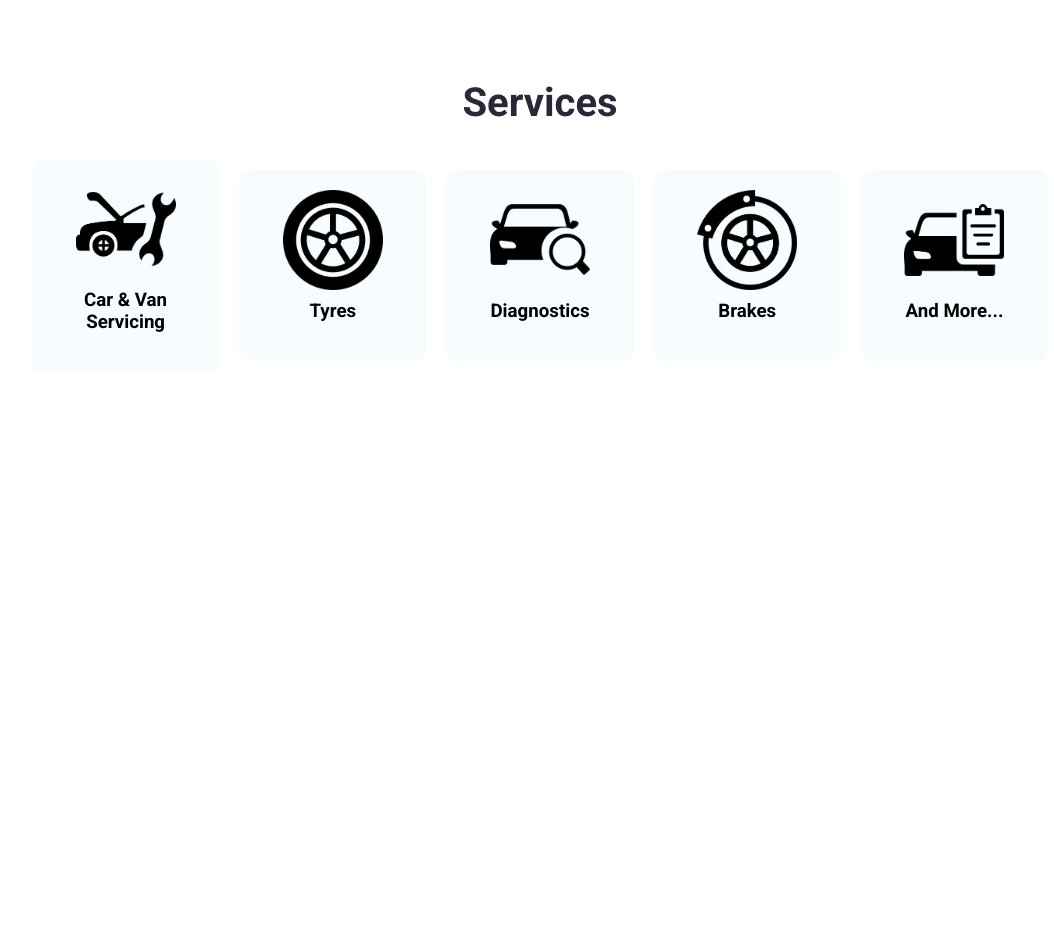
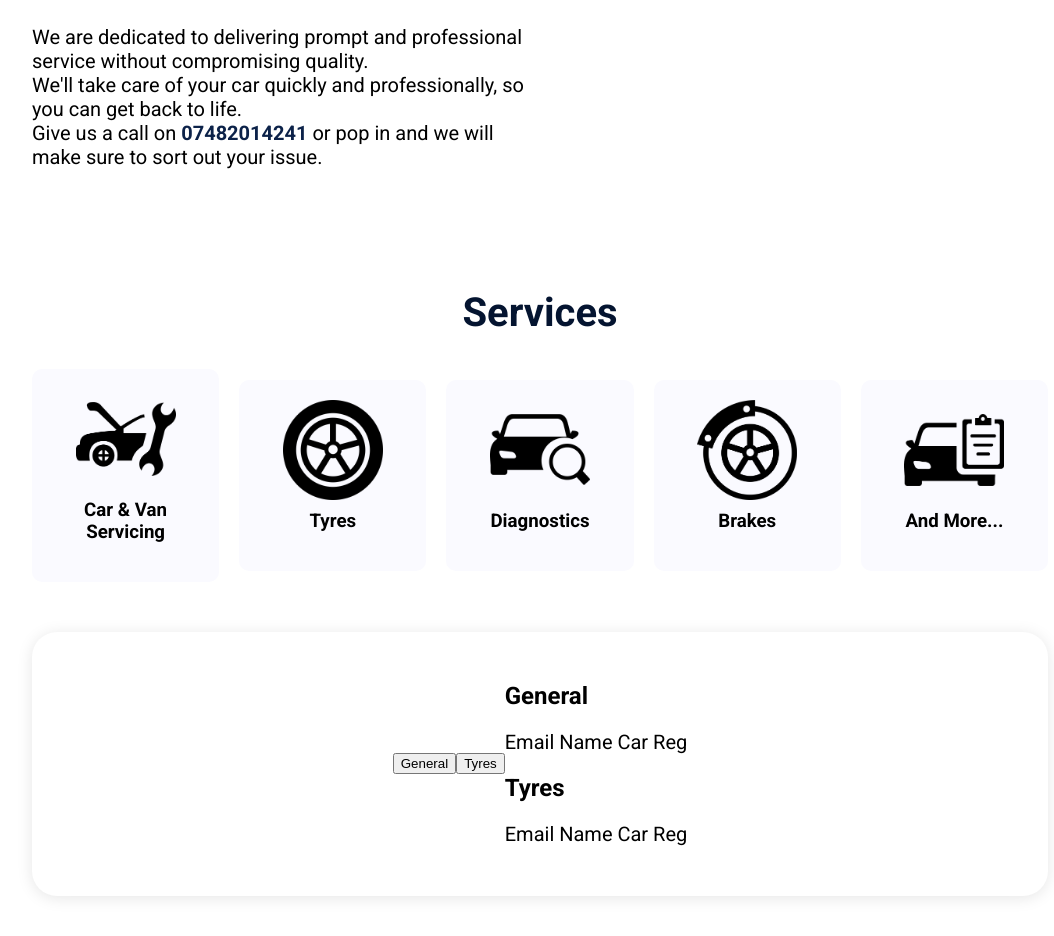
Before and after one commit to Sergeyvna/pitstop, a React (Create React App) app: page / in a window 1280 px wide. Shown: the part 740-1676 px from the top of the page, without its empty margins (100-1154 px from the left). Before the commit the page ends 1112 px from the top, so only its background shows below. Built offline with nearby package versions, Linux system fonts and the light colour scheme.

Commit message:
Started adding contact form

```diff
--- a/src/App.css
+++ b/src/App.css
@@ -2,14 +2,16 @@
 body {
     margin: 0;
     font-family: "Roboto", sans-serif;
+    /*background-color: #7aa1c92c;*/
 }
 
 :root {
+    /* colors #0062C5 #282938 #02A3BE #0C2249*/
     --primary: #0062C5;
-    --heading-color: #282938;
+    --heading-color: #041430;
     --brown: #A6937D;
-    --bg-shade: #f6fcff;
-    --blue: #02A3BE;
+    --bg-shade: #fafaff;
+    --blue: #0062C5;
     --darkblue: #0C2249;
     --black: #040509;
     --white: #ffffff;
@@ -180,3 +182,26 @@ p {
 .list-title {
     margin-top: 10px;
 }
+
+/* Contact form Style */
+
+.random-section {
+    display: grid;
+    grid-template-columns: repeat(2, 1fr);
+    margin: 50px auto;
+    align-items: center;
+    justify-content: space-between;
+    padding: 0px 132px;
+    gap: 32px;
+}
+
+.container {
+    display: flex;
+    justify-content: center;
+    align-items: center;
+    margin: 50px 132px;
+    padding: 30px;
+    border-radius: 25px;
+    box-shadow: 0 2px 16px rgba(0,0,0, 0.1);
+    background-color: #ffffff;
+}
--- a/src/Pages/Home/About.jsx
+++ b/src/Pages/Home/About.jsx
@@ -0,0 +1,14 @@
+export default function About() {
+    return (
+        <section className="random-section">
+            <div className="main-content-box">
+                <div className="main-contet">
+                    <p></p>
+                    <p>We are dedicated to delivering prompt and professional service without compromising quality.
+                        <br/>We'll take care of your car quickly and professionally, so you can get back to life.
+                        <br/>Give us a call on <span className="dark-blue-text">07482014241</span> or pop in and we will make sure to sort out your issue.</p>
+                </div>
+            </div>
+        </section>
+    );
+}
--- a/src/Pages/Home/ContactForm.jsx
+++ b/src/Pages/Home/ContactForm.jsx
@@ -0,0 +1,24 @@
+export default function ContactForm() {
+    return (
+        <section>
+            <div className="container">
+                <div className="tab-box">
+                    <button className="tab-btn">General</button>
+                    <button className="tab-btn">Tyres</button>
+                </div>
+
+                <div className="content-box">
+                    <div className="content">
+                        <h2>General</h2>
+                        <p>Email Name Car Reg</p>
+                    </div>
+
+                    <div className="content">
+                        <h2>Tyres</h2>
+                        <p>Email Name Car Reg</p>
+                    </div>
+                </div>
+            </div>
+        </section>
+    )
+}
--- a/src/Pages/Home/Homescreen/index.jsx
+++ b/src/Pages/Home/Homescreen/index.jsx
@@ -1,3 +1,5 @@
+import About from "../About";
+import ContactForm from "../ContactForm";
 import MainSection from "../MainSection";
 import Services from "../Services";
 
@@ -5,7 +7,9 @@ export default function Home() {
     return(
         <>
             <MainSection/>
+            <About/>
             <Services/>
+            <ContactForm/>
         </>
     );
 }
--- a/src/Pages/Home/MainSection.jsx
+++ b/src/Pages/Home/MainSection.jsx
@@ -11,7 +11,6 @@ export default function MainSection() {
                 </div>
                 <div className="btn-container">
                     <button className="btn btn-primary">Request a Quote</button>
-                    <p className="call-txt">or Call Us 07482014241</p>
                 </div>
             </div>
         </section>
--- a/src/Pages/Home/Navbar.jsx
+++ b/src/Pages/Home/Navbar.jsx
@@ -70,7 +70,7 @@ function Navbar() {
                         activeClass="navbar-active"
                         spy={true} smooth={true} offset={-70} duration={500}
                         to="gallery"
-                        className="navbar-content">Gallery</Link>
+                        className="navbar-content">Reviews</Link>
                     </li>
                 </ul>
             </div>
```
